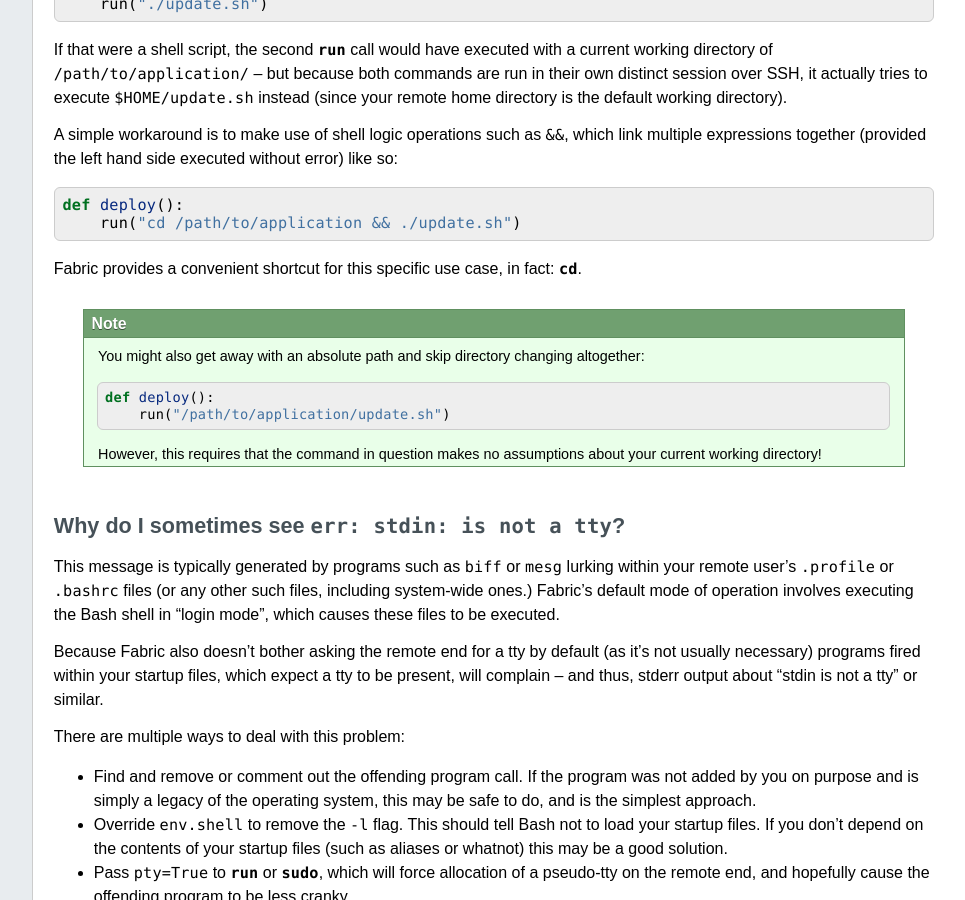
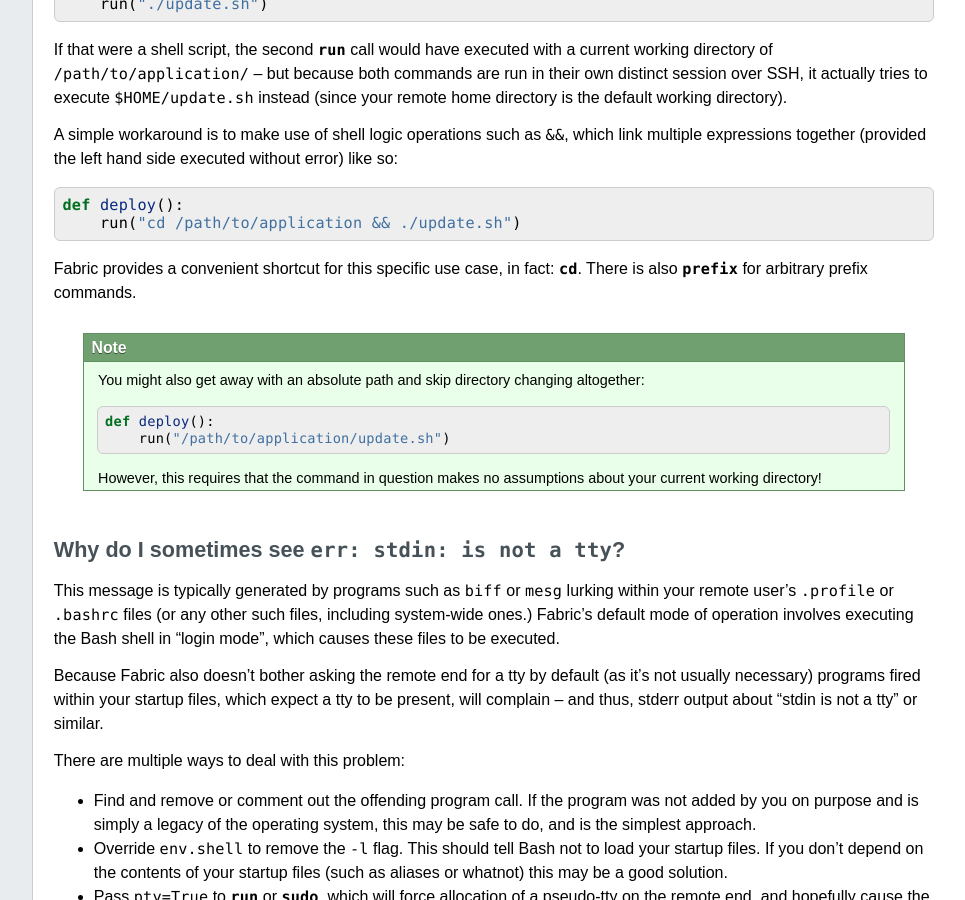
Before and after one commit to fabric/fabric, a Sphinx documentation site: the page built from docs/faq.rst, in a window 1280 px wide and 900 px high, scrolled down 723 px. Shown: the whole window, without its empty margins (224-1189 px from the left). Built offline with Sphinx 7.4.7, drawn with Linux system fonts in a browser that asks for light colours; pages that are not in the unit, such as notebooks, are missing from menus; the version number could not be read and is left out.

Commit message:
Add note re: using prefix contextmanager to FAQ

```diff
--- a/docs/faq.rst
+++ b/docs/faq.rst
@@ -56,7 +56,8 @@
         run("cd /path/to/application && ./update.sh")
 
 Fabric provides a convenient shortcut for this specific use case, in fact:
-`~fabric.context_managers.cd`.
+`~fabric.context_managers.cd`. There is also `~fabric.context_managers.prefix`
+for arbitrary prefix commands.
 
 .. note::
     You might also get away with an absolute path and skip directory changing
```
